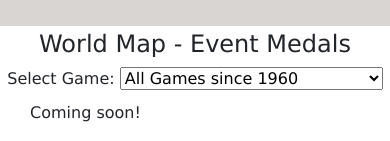
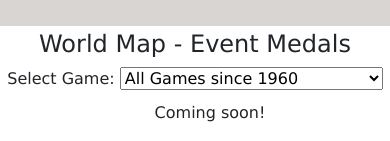
Before and after one commit to hanesy/olympics_dash, a Flask app: page / in a window 390 px wide. Shown: the part 1484-1625 px from the top of the page. Run offline with Flask 2, Linux system fonts and the light colour scheme; data that the repository does not hold is empty; parts of the project's set-up code (start-up, migrations or seed data) failed here and were passed over; some libraries are stand-ins or nearby versions.

Commit message:
minor update

```diff
--- a/Olympics/templates/index.html
+++ b/Olympics/templates/index.html
@@ -158,7 +158,7 @@
         </div>
 
         <div class="row" style="margin-left:15px;">
-            <div class="col-sm-6 col-md-6 col-lg-6">
+            <div class="col-sm-6 col-md-6 col-lg-6 text-center">
                 <p>Coming soon!</p>
                 <div class = 'chart' id="map"></div>
             </div>
```
